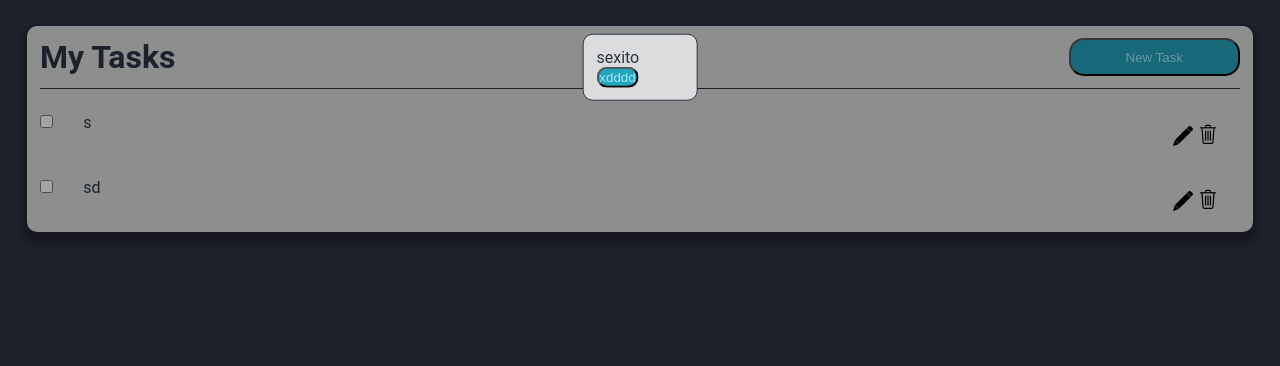
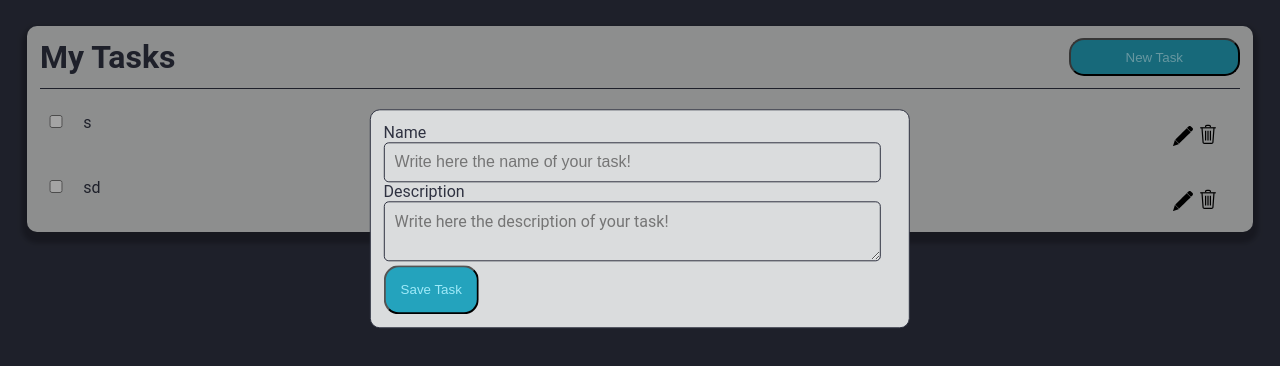
Before and after one commit to knameless27/Tasks, a Vue app: page / in a window 1280 px wide. Both pictures are taken after a click on the button "New Task". Shown: the top 366 px of the page. Built offline with nearby package versions, Linux system fonts and the light colour scheme.

Commit message:
feat: input and textarea, maybe im going to make an api for saving data

```diff
--- a/src/renderer/src/assets/css/styles.less
+++ b/src/renderer/src/assets/css/styles.less
@@ -40,7 +40,7 @@ a:hover {
 }
 
 button {
-  padding: 1%;
+  padding: 3%;
   border-radius: 15px 15px 15px 15px;
   border: 1px linear black;
   background-color: var(--dark-blue);
@@ -56,3 +56,42 @@ button:hover {
 button:active {
   background-color: var(--dark-blue);
 }
+
+input {
+  background-color: var(--white);
+  border: 1px solid var(--black);
+  border-radius: 5px 5px 5px 5px;
+  padding: 2%;
+  font-size: 1rem;
+  width: 95%;
+}
+
+input:focus {
+  border: 1px solid var(--dark-blue);
+  outline: none;
+}
+
+textarea {
+  background-color: var(--white);
+  border: 1px solid var(--black);
+  border-radius: 5px 5px 5px 5px;
+  padding: 2%;
+  font-size: 1rem;
+  width: 95%;
+  font-family:
+    Roboto,
+    -apple-system,
+    BlinkMacSystemFont,
+    'Helvetica Neue',
+    'Segoe UI',
+    'Oxygen',
+    'Ubuntu',
+    'Cantarell',
+    'Open Sans',
+    sans-serif;
+}
+
+textarea:focus {
+  border: 1px solid var(--dark-blue);
+  outline: none;
+}
--- a/src/renderer/src/components/EditAdd.vue
+++ b/src/renderer/src/components/EditAdd.vue
@@ -1,16 +1,26 @@
 <script setup lang="ts">
-// import { ref } from 'vue'
+import { ref } from 'vue'
+import Input from "./Input.vue";
 import Modal from "./Modal.vue";
+import TextArea from './TextArea.vue';
 
 const emit = defineEmits(['closeModal'])
+const name = ref('')
+const description = ref('')
+
+const saveTask = () => {
+  // const { app, BrowserWindow } = require('electron');
+
+}
 </script>
 
 <template>
-  <Modal>
-    sexito
-    <button @click="emit('closeModal')">xdddd</button>
+  <Modal styles="margin: 0; width: 500px">
+    <Input label="Name" v-model="name" placeholder="Write here the name of your task!" />
+    <TextArea label="Description" v-model="description" placeholder="Write here the description of your task!" />
+    <button @click="saveTask">Save Task</button>
+    <!-- <button @click="emit('closeModal')">Ok</button> -->
   </Modal>
 </template>
 
-<style lang="less" scoped>
-</style>
+<style lang="less" scoped></style>
--- /dev/null
+++ b/src/renderer/src/components/Input.vue
@@ -0,0 +1,17 @@
+<script setup lang="ts">
+import { basicPropsInput } from '../interfaces/main';
+
+// import { ref } from 'vue'
+const emit = defineEmits(['update:modelValue'])
+const { label, placeholder, modelValue } = defineProps<basicPropsInput>()
+</script>
+
+<template>
+  <div class="__input_container">
+    <label :for="`__${label}`">{{ label }}</label>
+    <input type="text" :id="`__${label}`" :placeholder="placeholder" :value="modelValue"
+      @input="$emit('update:modelValue', $event.target.value)">
+  </div>
+</template>
+
+<style lang="less" scoped></style>
--- a/src/renderer/src/components/MainTasks.vue
+++ b/src/renderer/src/components/MainTasks.vue
@@ -5,7 +5,6 @@ import Lists from './Lists.vue';
 import EditAdd from "./EditAdd.vue";
 const sexito = ref(false)
 const xds = () => {
-  console.log('entra miamoooooooor');
   sexito.value = false
 }
 </script>
--- a/src/renderer/src/components/Modal.vue
+++ b/src/renderer/src/components/Modal.vue
@@ -1,11 +1,12 @@
 <script setup lang="ts">
 // import { ref } from 'vue'
 import Card from "./Card.vue"
+const { styles } = defineProps<{ styles: string }>()
 </script>
 
 <template>
   <div class="__modal">
-    <Card class="__card_modal">
+    <Card class="__card_modal" :style="styles">
       <slot />
     </Card>
   </div>
@@ -23,6 +24,7 @@ import Card from "./Card.vue"
   left: 50%;
   border: 1px solid var(--black);
   padding: 1%;
+  padding-right: 2%;
   position: absolute;
   transform: translate(-50%, 50%);
   box-shadow: 0px 0px 0px 100rem rgba(0, 0, 0, 0.356);
--- /dev/null
+++ b/src/renderer/src/components/TextArea.vue
@@ -0,0 +1,17 @@
+<script setup lang="ts">
+import { basicPropsInput } from '../interfaces/main';
+
+// import { ref } from 'vue'
+const emit = defineEmits(['update:modelValue'])
+const { label, placeholder, modelValue } = defineProps<basicPropsInput>()
+</script>
+
+<template>
+  <div class="__textarea_container">
+    <label :for="`__${label}`">{{ label }}</label>
+    <textarea :id="`__${label}`" :placeholder="placeholder" :value="modelValue"
+      @input="$emit('update:modelValue', $event.target.value)"></textarea>
+  </div>
+</template>
+
+<style lang="less" scoped></style>
--- a/src/renderer/src/components/svgs/Pen.vue
+++ b/src/renderer/src/components/svgs/Pen.vue
@@ -1,11 +1,11 @@
 <template>
   <svg xmlns="http://www.w3.org/2000/svg" version="1.0" :width="props.width" :height="props.height"
-    viewBox="0 0 1272.000000 1280.000000" preserveAspectRatio="xMidYMid meet" @click="emit('onClick', data)"
-    style="cursor: pointer">
+    viewBox="0 0 1272 1280" preserveAspectRatio="xMidYMid meet" @click="emit('onClick', data)"
+    style="cursor: pointer; z-index: 0">
     <metadata>
       Created by potrace 1.15, written by Peter Selinger 2001-2017
     </metadata>
-    <g transform="translate(0.000000,1280.000000) scale(0.100000,-0.100000)" :fill="color" stroke="none">
+    <g transform="translate(0,1280) scale(0.1,-0.1)" :fill="color" stroke="none">
       <path
         d="M10513 12790 c-106 -15 -253 -59 -348 -104 -132 -62 -227 -128 -340 -236 -242 -230 -818 -808 -831 -833 -8 -15 -12 -36 -9 -46 3 -10 566 -577 1250 -1260 1054 -1051 1249 -1241 1272 -1241 24 0 100 73 483 457 322 323 471 480 508 534 96 141 160 290 199 461 23 102 23 384 0 486 -39 170 -111 333 -207 472 -72 102 -963 994 -1079 1080 -121 88 -281 164 -426 201 -100 25 -145 31 -265 34 -80 2 -173 0 -207 -5z" />
       <path
--- a/src/renderer/src/interfaces/main.ts
+++ b/src/renderer/src/interfaces/main.ts
@@ -14,3 +14,9 @@ export interface basicPropsSvg {
   color: string
   data: any
 }
+
+export interface basicPropsInput {
+  label: string
+  placeholder: string
+  modelValue?: string
+}
```
